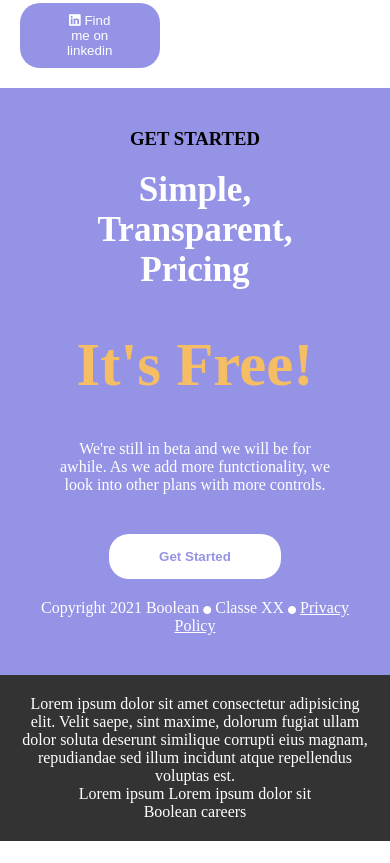
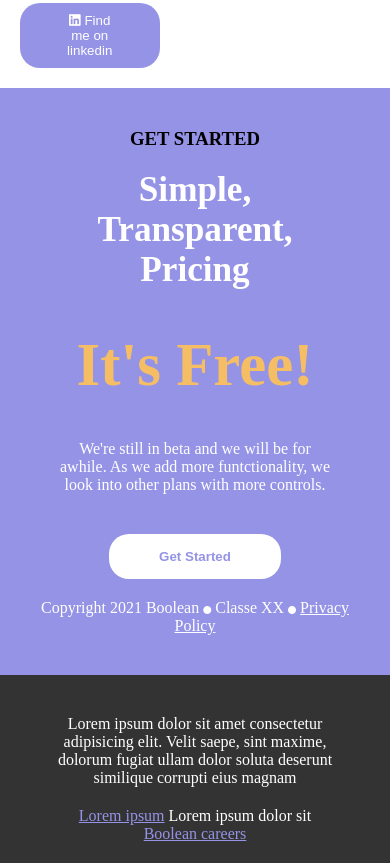
Before and after one commit to AngelicoDaniel/htmlcss-responsive-layout, a plain HTML site: page index.html in a window 390 px wide. Shown: the part 8431-9294 px from the top of the page. Before the commit the page ends 9272 px from the top, so only its background shows below. Drawn offline with Linux system fonts and the light colour scheme.

Commit message:
footer mobile

```diff
--- a/assets/css/style.css
+++ b/assets/css/style.css
@@ -165,6 +165,8 @@ ul li{
 .testimonial-text p{
     font-size: 1rem;
     padding: 20px;
+    text-align: center;
+    margin: auto;
 }
 
 .testimonial-text div{
@@ -180,6 +182,7 @@ ul li{
     text-align: center;
     padding: 10px;
     margin: 20px 0;
+    width: 100%;
 }
 
 .testimonial-img img{
@@ -324,6 +327,16 @@ footer{
     padding: 20px;
 }
 
+footer p{
+    padding: 20px;
+    line-height: normal;
+}
+
+footer a{
+    text-decoration: underline;
+    color: #9593E6;
+}
+
 /************************************************
                     RESPONSIVE
  ************************************************/
@@ -411,8 +424,6 @@ footer{
     }
 
 
-
-
     .bg-purple img{
         width: 60%;
         margin: auto;
--- a/index.html
+++ b/index.html
@@ -274,8 +274,8 @@
     </main>
 
     <footer>
-        <div>
-            <p>Lorem ipsum dolor sit amet consectetur adipisicing elit. Velit saepe, sint maxime, dolorum fugiat ullam dolor soluta deserunt similique corrupti eius magnam, repudiandae sed illum incidunt atque repellendus voluptas est.</p>
+        <div class="container-big">
+            <p>Lorem ipsum dolor sit amet consectetur adipisicing elit. Velit saepe, sint maxime, dolorum fugiat ullam dolor soluta deserunt similique corrupti eius magnam</p>
             <div><a>Lorem ipsum</a> Lorem ipsum dolor sit</div>
             <div><a>Boolean careers</a></div>
         </div>
```
